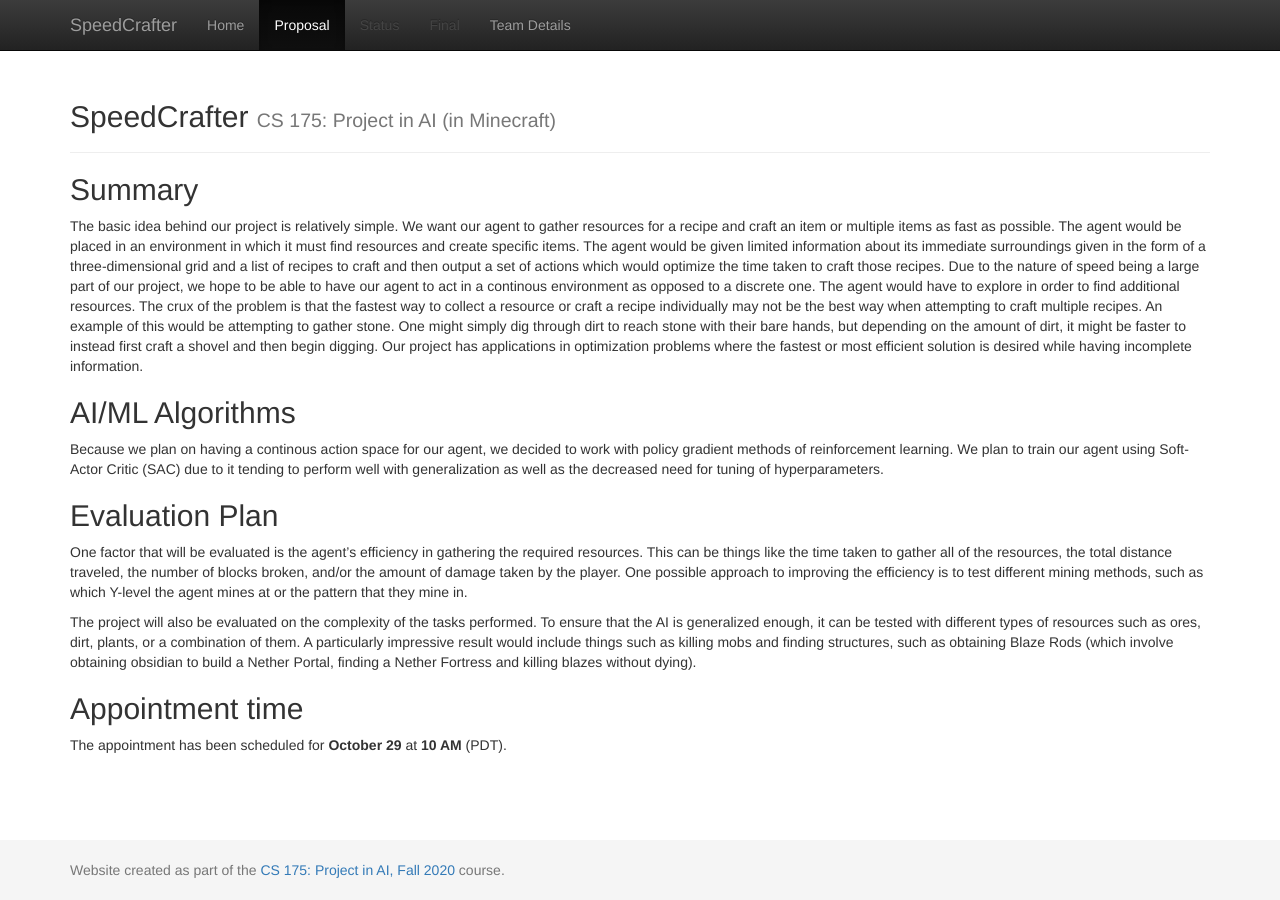
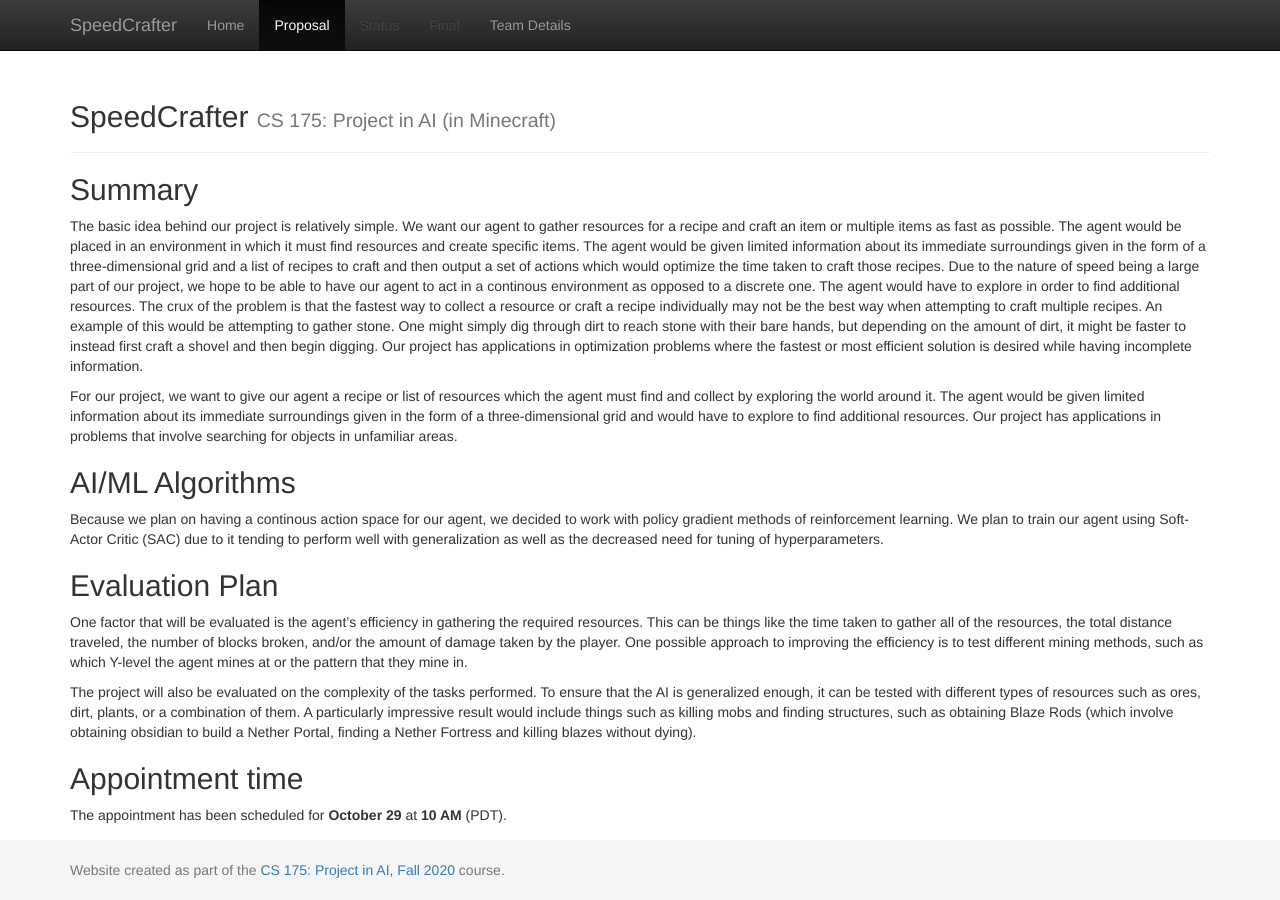
Before and after one commit to jhnguyen521/SpeedCrafter, a Jekyll site: the page built from docs/proposal.md, in a window 1280 px wide. Built offline with Jekyll 4.4.1, drawn with Linux system fonts in a browser that asks for light colours.

Commit message:
Update proposal.md

```diff
--- a/docs/proposal.md
+++ b/docs/proposal.md
@@ -6,6 +6,8 @@ title: Proposal
 ## Summary
 
 The basic idea behind our project is relatively simple. We want our agent to gather resources for a recipe and craft an item or multiple items as fast as possible. The agent would be placed in an environment in which it must find resources and create specific items. The agent would be given limited information about its immediate surroundings given in the form of a three-dimensional grid and a list of recipes to craft and then output a set of actions which would optimize the time taken to craft those recipes. Due to the nature of speed being a large part of our project, we hope to be able to have our agent to act in a continous environment as opposed to a discrete one. The agent would have to explore in order to find additional resources. The crux of the problem is that the fastest way to collect a resource or craft a recipe individually may not be the best way when attempting to craft multiple recipes. An example of this would be attempting to gather stone. One might simply dig through dirt to reach stone with their bare hands, but depending on the amount of dirt, it might be faster to instead first craft a shovel and then begin digging. Our project has applications in optimization problems where the fastest or most efficient solution is desired while having incomplete information.
+
+For our project, we want to give our agent a recipe or list of resources which the agent must find and collect by exploring the world around it. The agent would be given limited information about its immediate surroundings given in the form of a three-dimensional grid and would have to explore to find additional resources. Our project has applications in problems that involve searching for objects in unfamiliar areas.
 
 ## AI/ML Algorithms
 Because we plan on having a continous action space for our agent, we decided to work with policy gradient methods of reinforcement learning. We plan to train our agent using Soft-Actor Critic (SAC) due to it tending to perform well with generalization as well as the decreased need for tuning of hyperparameters.
```
